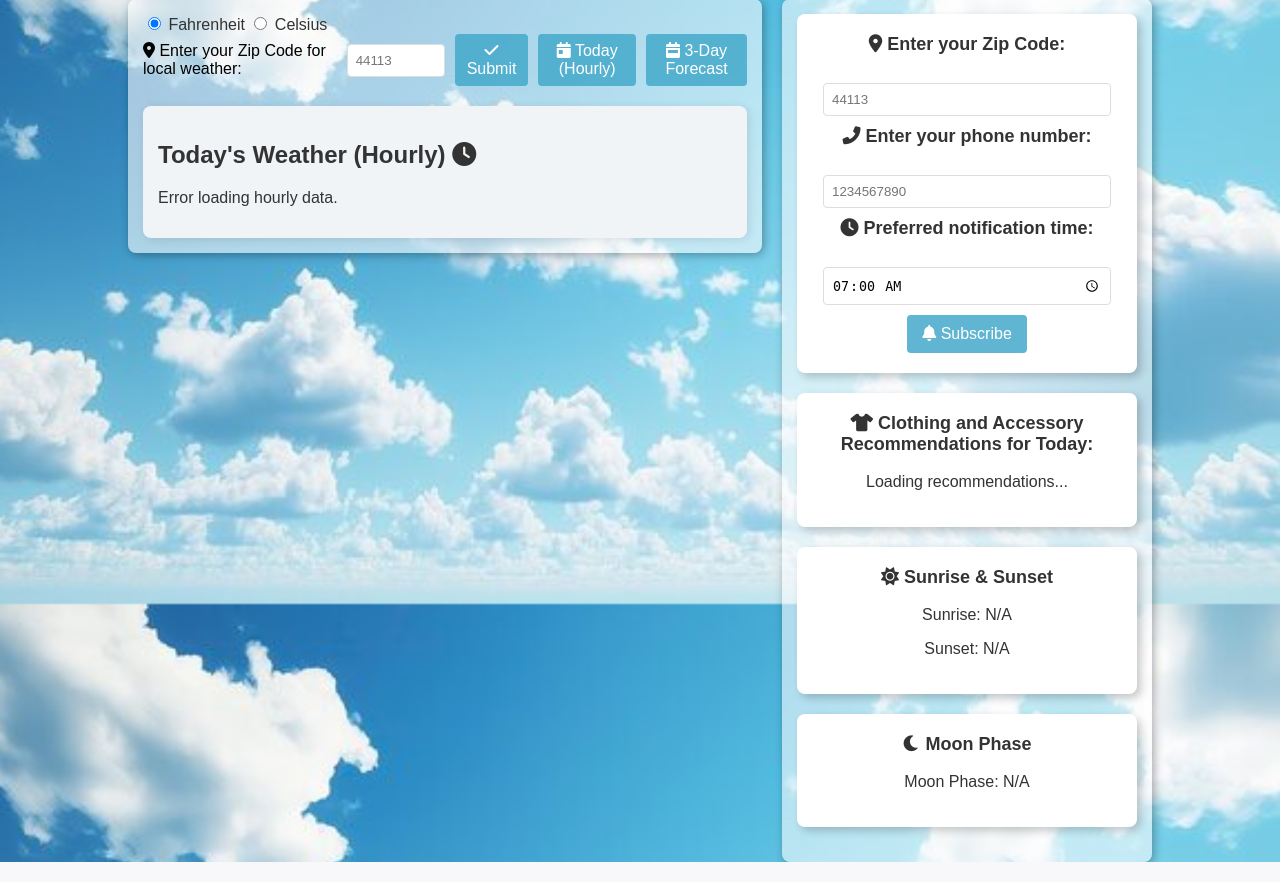
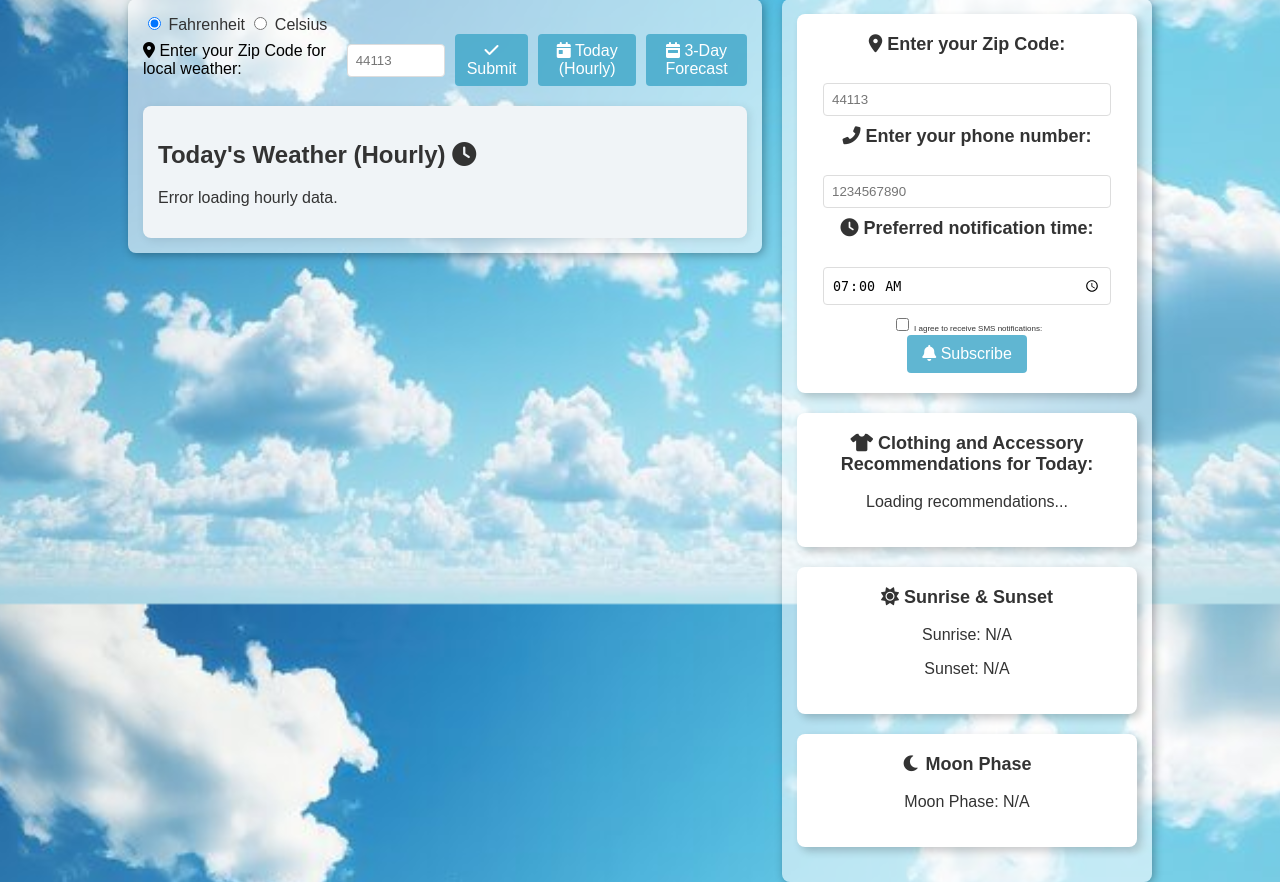
Before and after one commit to faithmancuso/ForecastFit, a Flask app: page / in a window 1280 px wide. Shown: the part 196-1078 px from the top of the page. Run offline with Flask 3, Linux system fonts and the light colour scheme.

Commit message:
added checkbox for users to give their permission before subscribing

```diff
--- a/app/main.py
+++ b/app/main.py
@@ -98,5 +98,20 @@ def three_day_forecast():
     data = fetch_weather_data(zip_code, 3, temp_unit)
     return jsonify(data)
 
+
+# testing sms
+@app.route('/test-sms', methods=['GET'])
+def test_sms():
+    phone = request.args.get('phone')
+    message = "This is a test message."
+    if phone:
+        sid = send_sms(phone, message)
+        return jsonify({"message": f"Test SMS sent with SID: {sid}"}), 200
+    return jsonify({"error": "Phone number is required."}), 400
+
+
+
+
+
 if __name__ == '__main__':
     app.run(debug=True)
--- a/app/templates/index.html
+++ b/app/templates/index.html
@@ -60,6 +60,9 @@
                 <input type="tel" id="subscribe-phone" placeholder="1234567890">
                 <h3><i class="fas fa-clock"></i> Preferred notification time:</h3>
                 <input type="time" id="subscribe-time" value="07:00">
+                <!-- Add a checkbox for user consent -->
+                <label style="font-size: 0.5em;"><input type="checkbox" id="subscribe-consent" required> I agree to receive SMS notifications:</label>
+                <br>
                 <button onclick="subscribeUser()"><i class="fas fa-bell"></i> Subscribe</button>
             </div>
 
@@ -296,8 +299,9 @@
             const zip = document.getElementById('subscribe-zip').value;
             const phone = document.getElementById('subscribe-phone').value;
             const time = document.getElementById('subscribe-time').value;
+            const consent = document.getElementById('subscribe-consent').checked;
 
-            if (zip && phone && time) {
+            if (zip && phone && time && consent) {
                 // Display success notification
                 const notification = document.getElementById('subscribe-notification');
                 notification.style.display = 'block';
@@ -313,14 +317,14 @@
                     headers: {
                         'Content-Type': 'application/json',
                     },
-                    body: JSON.stringify({ zip, phone, time }),
+                    body: JSON.stringify({ zip, phone, time, consent }),
                 }).then(response => {
                     if (!response.ok) {
                         console.error('Error subscribing:', response.statusText);
                     }
                 }).catch(error => console.error('Fetch error:', error));
             } else {
-                alert('Please fill out all fields before subscribing.');
+                alert('Please fill out all fields and agree to receive SMS notifications before subscribing.');
             }
         }
 
```
